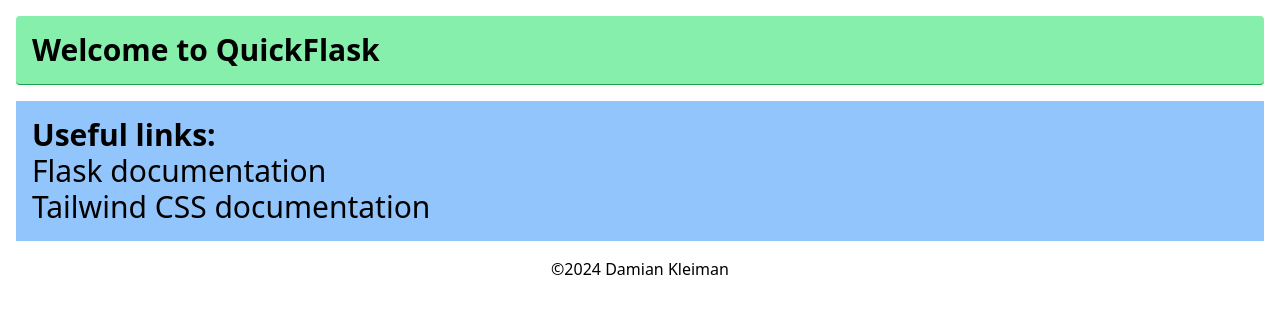
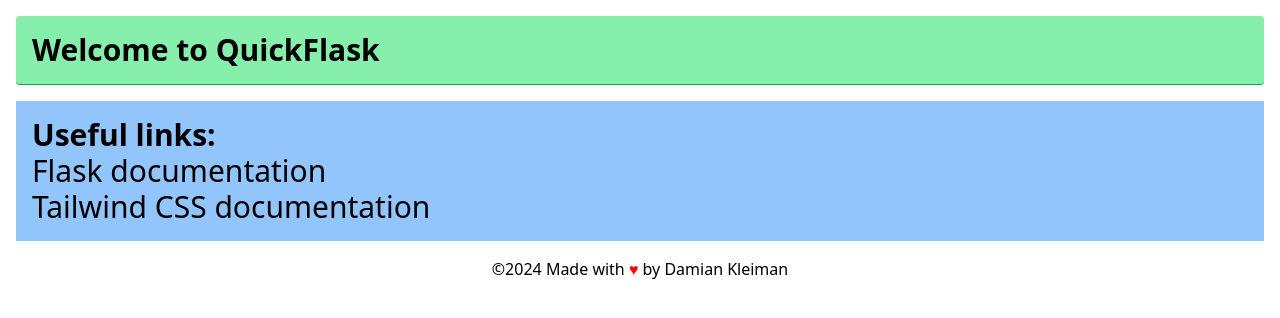
Before and after one commit to DamianK/quickflask, a Flask app: page / in a window 1280 px wide. Shown: the top 318 px of the page. Run offline with Flask 3, Linux system fonts and the light colour scheme; parts of the project's set-up code (start-up, migrations or seed data) failed here and were passed over; some libraries are stand-ins or nearby versions.

Commit message:
updates to template

```diff
--- a/app/templates/main/index.html
+++ b/app/templates/main/index.html
@@ -11,6 +11,6 @@
       <p><a href="https://flask.palletsprojects.com/en/3.0.x/">Flask documentation</a></p>
       <p><a href="https://tailwindcss.com/docs">Tailwind CSS documentation</a></li>
   </div>
-  <p style="text-align:center">&copy;2024 Damian Kleiman</p>
+  <div style="text-align:center">&copy;2024 Made with <span style="color:red">&#9829;</span> by Damian Kleiman</div>
 </body>
 </html>
```
